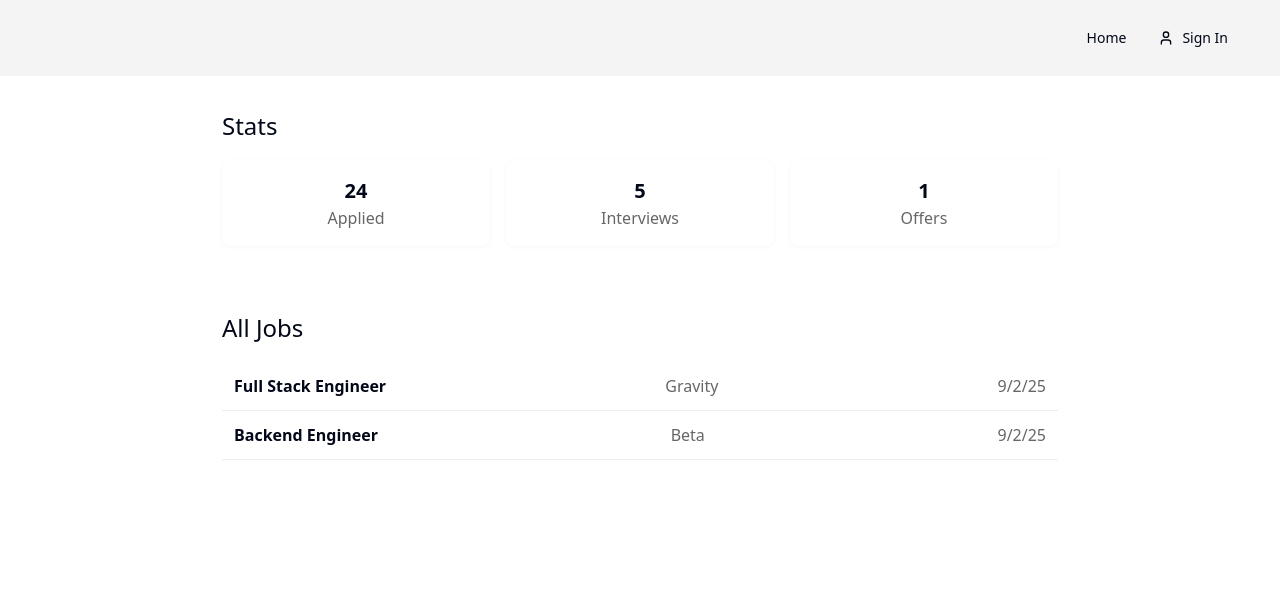
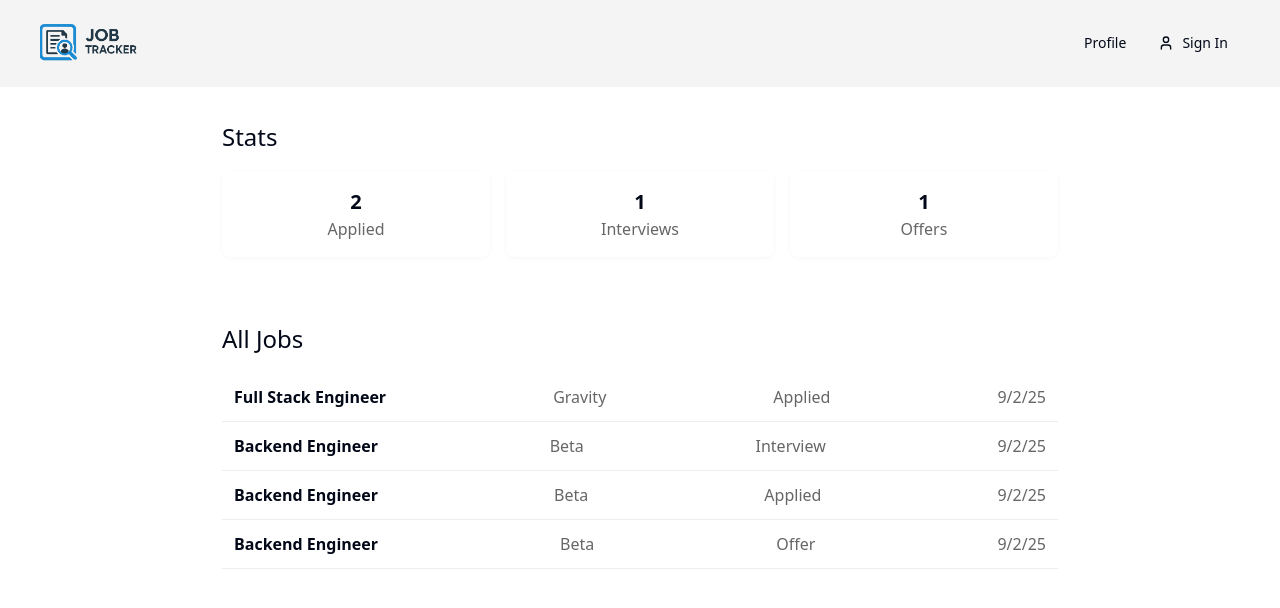
Before and after one commit to devaneyj3/job_search_tracker, a Next.js app: page /profile in a window 1280 px wide. Shown: the top 608 px of the page. Built offline with nearby package versions, Linux system fonts and the light colour scheme; no server answers.

Commit message:
change favicon

```diff
--- a/app/(dashboard)/profile/page.jsx
+++ b/app/(dashboard)/profile/page.jsx
@@ -7,11 +7,44 @@ export const metadata = {
 	description: "Track your jobs",
 };
 
+//   TODO: What and how should I display this data? What properties should I use? jobTitle, companyName, jobUrl, appliedDate, statusDate, archived, salary, location, contactName, contactEmail, nextFollowUpDate, lastContactedDate, jobDescription, interviewNotes, interviewDate, offerDetails, rejectionReason, dateArchived, notes
+
+const jobs = [
+	{
+		id: 1,
+		title: "Full Stack Engineer",
+		company: "Gravity",
+		appliedDate: "9/2/25",
+		status: "Applied",
+	},
+	{
+		id: 2,
+		title: "Backend Engineer",
+		company: "Beta",
+		appliedDate: "9/2/25",
+		status: "Interview",
+	},
+	{
+		id: 3,
+		title: "Backend Engineer",
+		company: "Beta",
+		appliedDate: "9/2/25",
+		status: "Applied",
+	},
+	{
+		id: 4,
+		title: "Backend Engineer",
+		company: "Beta",
+		appliedDate: "9/2/25",
+		status: "Offer",
+	},
+];
+
 export default function ProfilePage() {
 	return (
 		<>
-			<Stats />
-			<AllJobs />
+			<Stats jobs={jobs} />
+			<AllJobs jobs={jobs} />
 		</>
 	);
 }
--- a/app/layout.jsx
+++ b/app/layout.jsx
@@ -5,7 +5,7 @@ export const metadata = {
 	title: "Job Tracker",
 	description: "Track your jobs",
 	icons: {
-		icon: "/sign-in.png", // or "/favicon.png"
+		icon: "/logo.png",
 	},
 };
 
--- a/components/AllJobs/AllJobs.jsx
+++ b/components/AllJobs/AllJobs.jsx
@@ -1,24 +1,7 @@
 import React from "react";
 import styles from "./AllJobs.module.scss";
 
-export default function AllJobs() {
-	//   TODO: What and how should I display this data? What properties should I use? jobTitle, companyName, jobUrl, appliedDate, status, statusDate, archived, salary, location, contactName, contactEmail, nextFollowUpDate, lastContactedDate, jobDescription, interviewNotes, interviewDate, offerDetails, rejectionReason, dateArchived, notes
-
-	const jobs = [
-		{
-			id: 1,
-			title: "Full Stack Engineer",
-			company: "Gravity",
-			appliedDate: "9/2/25",
-		},
-		{
-			id: 2,
-			title: "Backend Engineer",
-			company: "Beta",
-			appliedDate: "9/2/25",
-		},
-	];
-
+export default function AllJobs({ jobs }) {
 	return (
 		<main className={styles.container}>
 			<h1 className={styles.title}>All Jobs</h1>
@@ -28,6 +11,7 @@ export default function AllJobs() {
 					<li key={j.id} className={styles.item}>
 						<div className={styles.jobTitle}>{j.title}</div>
 						<div className={styles.company}>{j.company}</div>
+						<div className={styles.company}>{j.status}</div>
 						<div className={styles.company}>{j.appliedDate}</div>
 					</li>
 				))}
--- a/components/Header/Menu.js
+++ b/components/Header/Menu.js
@@ -9,7 +9,7 @@ const Menu = () => {
 		<div className="flex justify-end gap-3">
 			<nav className="md:flex hidden w-full max-w-xs gap-1">
 				<Button asChild variant="ghost">
-					<Link href="/">Home</Link>
+					<Link href="/profile">Profile</Link>
 				</Button>
 				<UserButton />
 			</nav>
@@ -21,7 +21,7 @@ const Menu = () => {
 					<SheetContent className="flex flex-col items-start">
 						<SheetTitle>Menu</SheetTitle>
 						<Button asChild variant="ghost">
-							<Link href="/">Home</Link>
+							<Link href="/profile">Profile</Link>
 						</Button>
 						<UserButton />
 					</SheetContent>
--- a/components/Header/index.js
+++ b/components/Header/index.js
@@ -8,7 +8,9 @@ const Header = () => {
 		<header className={styles.header}>
 			<div className="wrapper flex-between">
 				<div className="flex-start">
-					<Link href="/" className="flex-start"></Link>
+					<Link href="/" className="flex-start">
+						<Image src="/images/logo.png" width={100} height={100} alt="logo" />
+					</Link>
 				</div>
 				<Menu />
 			</div>
--- a/components/Profile/profile.jsx
+++ b/components/Profile/profile.jsx
@@ -1,27 +1,13 @@
 "use client";
-import React, { useState, useEffect } from "react";
+import React from "react";
 import { useSession } from "next-auth/react";
 import Image from "next/image";
 import styles from "./profile.module.scss";
 
 export default function Profile() {
 	const { data: session } = useSession();
-	const [testResults, setTestResults] = useState(null);
-	const [loading, setLoading] = useState(false);
 
 	console.log(session);
-
-	const testRLS = async () => {
-		setLoading(true);
-		try {
-			const response = await fetch("/api/test-rls");
-			const data = await response.json();
-			setTestResults(data);
-		} catch (error) {
-			setTestResults({ error: error.message });
-		}
-		setLoading(false);
-	};
 
 	return (
 		<div className={styles.container}>
--- a/components/Stats/Stats.jsx
+++ b/components/Stats/Stats.jsx
@@ -1,12 +1,17 @@
 import React from "react";
 import styles from "./Stats.module.scss";
+import { jobsLength } from "@/utils";
 
-export default function Stats() {
+export default function Stats({ jobs }) {
 	// placeholder metrics
+	const appliedJobsLength = jobsLength("Applied", jobs);
+	const interviewsJobsLength = jobsLength("Interview", jobs);
+	const offersJobsLength = jobsLength("Offer", jobs);
+
 	const metrics = [
-		{ id: "applied", label: "Applied", value: 24 },
-		{ id: "interviews", label: "Interviews", value: 5 },
-		{ id: "offers", label: "Offers", value: 1 },
+		{ id: "applied", label: "Applied", value: appliedJobsLength },
+		{ id: "interviews", label: "Interviews", value: interviewsJobsLength },
+		{ id: "offers", label: "Offers", value: offersJobsLength },
 	];
 
 	return (
--- /dev/null
+++ b/utils.js
@@ -0,0 +1,3 @@
+export const jobsLength = (status, jobs) => {
+	return jobs.filter((job) => job.status == status).length;
+};
```
Also changed, not shown: public/images/logo.png (added), public/logo.png (added).
